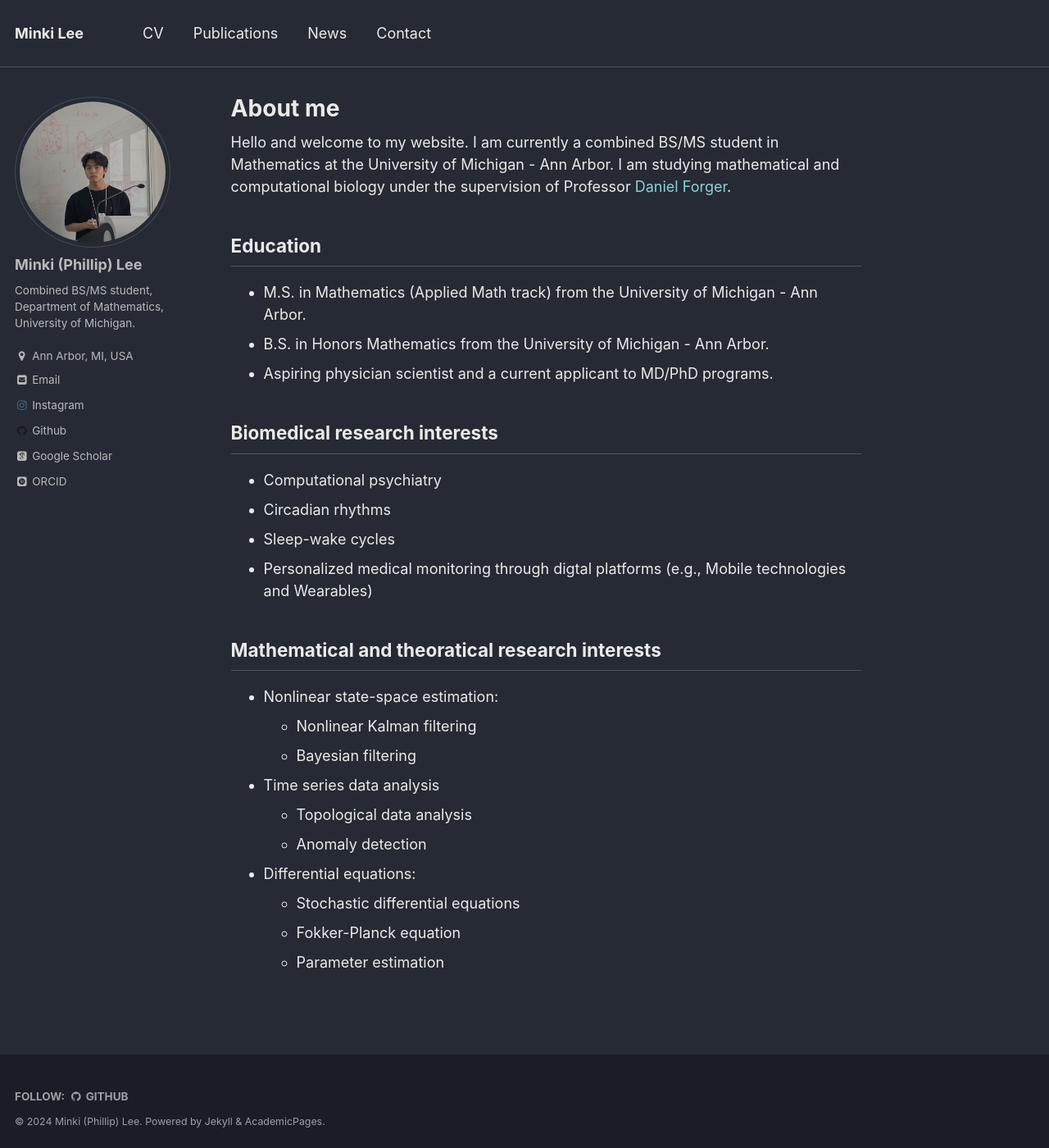
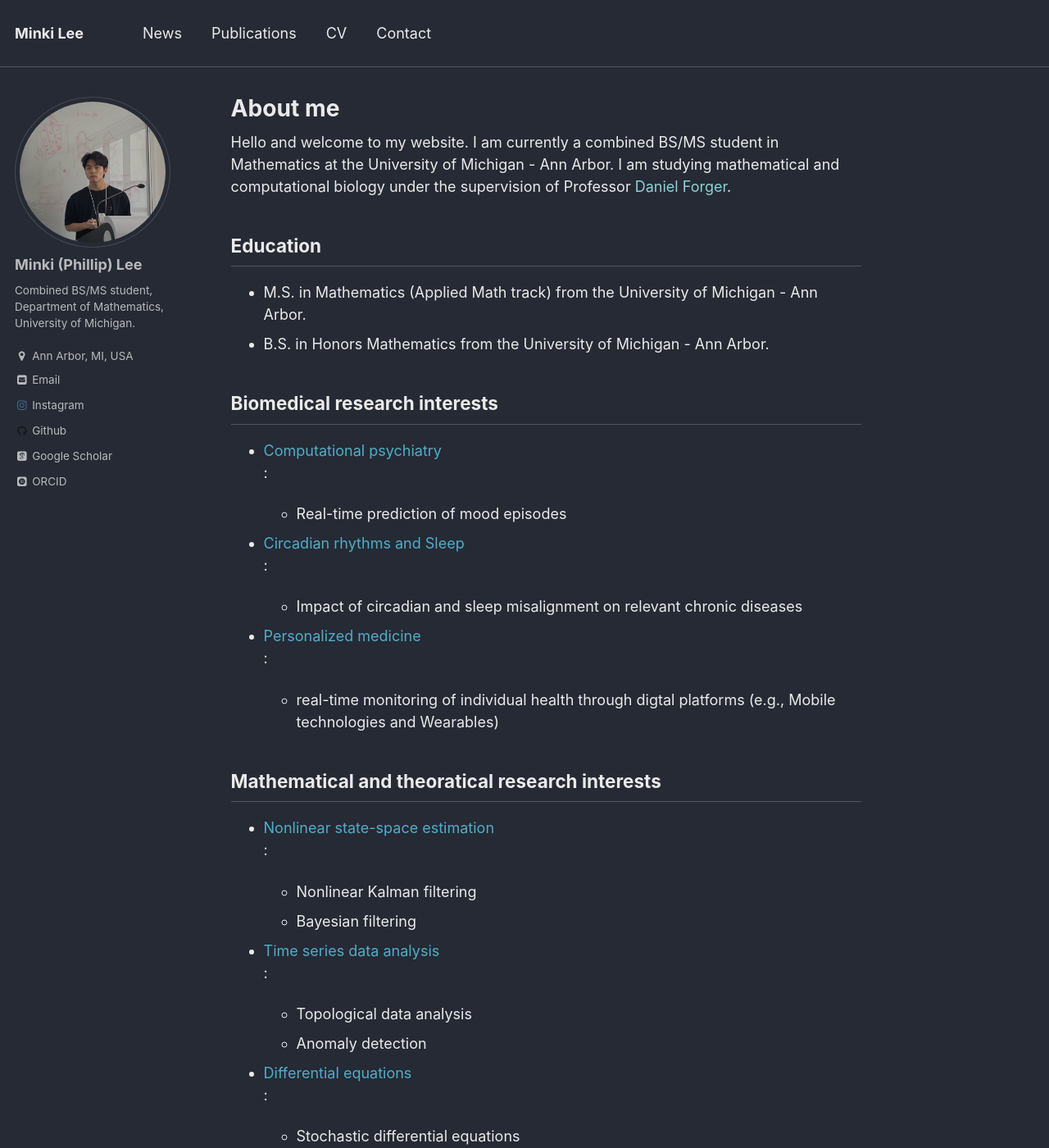
Before and after one commit to minkiplee/minkiplee.github.io, a Jekyll site: the page built from _pages/about.md, in a window 1280 px wide and 1400 px high. Shown: the whole window at 82% size. Built offline with Jekyll 4.4.1, drawn with Linux system fonts in a browser that asks for light colours; nearby versions of some CDN libraries; some web fonts are replaced; library files that are not in the unit come from our copies.

Commit message:
fix about me

```diff
--- a/_pages/about.md
+++ b/_pages/about.md
@@ -14,24 +14,26 @@ Education
 ------
 - M.S. in Mathematics (Applied Math track) from the University of Michigan - Ann Arbor.
 - B.S. in Honors Mathematics from the University of Michigan - Ann Arbor.
-- Aspiring physician scientist and a current applicant to MD/PhD programs.
+<!-- - Aspiring physician scientist and a current applicant to MD/PhD programs. -->
 
 Biomedical research interests
 ------
-- Computational psychiatry
-- Circadian rhythms
-- Sleep-wake cycles
-- Personalized medical monitoring through digtal platforms (e.g., Mobile technologies and Wearables)
+- <font color="#52ADC8">Computational psychiatry</font>:
+  - Real-time prediction of mood episodes
+- <font color="#52ADC8">Circadian rhythms and Sleep</font>:
+  - Impact of circadian and sleep misalignment on relevant chronic diseases
+- <font color="#52ADC8">Personalized medicine</font>:
+  - real-time monitoring of individual health through digtal platforms (e.g., Mobile technologies and Wearables)
 
 Mathematical and theoratical research interests
 ------
-- Nonlinear state-space estimation:
+- <font color="#52ADC8">Nonlinear state-space estimation</font>:
   - Nonlinear Kalman filtering
   - Bayesian filtering
-- Time series data analysis
+- <font color="#52ADC8">Time series data analysis</font>:
   - Topological data analysis
   - Anomaly detection
-- Differential equations:
+- <font color="#52ADC8">Differential equations</font>:
   - Stochastic differential equations
   - Fokker-Planck equation
   - Parameter estimation
```
Also changed, not shown: _data/navigation.yml (+6 -4 lines).
